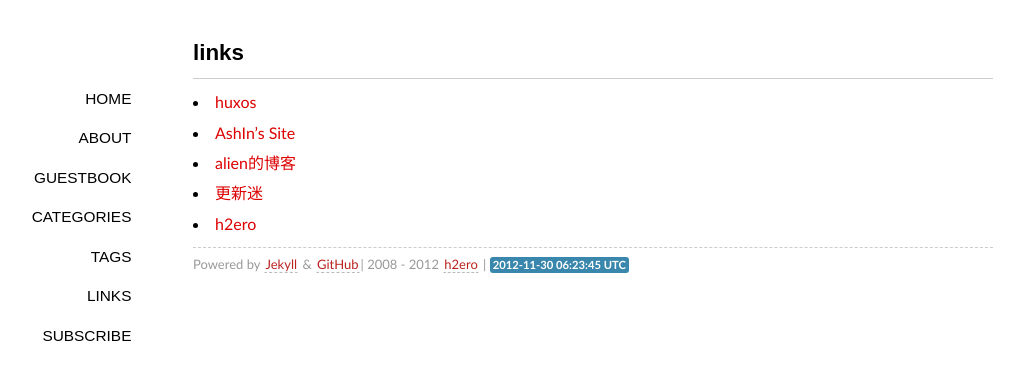
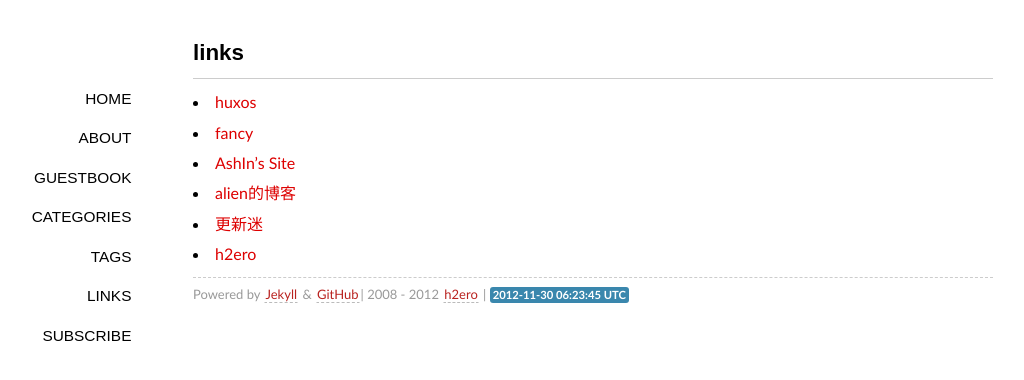
Before and after one commit to h2ero/h2ero.github.com, a Jekyll site: the page built from links/index.md, in a window 1280 px wide. Shown: the top 380 px of the page, without its empty margins (47-1071 px from the left). Built offline with Jekyll 4.4.1, drawn with Linux system fonts in a browser that asks for light colours; some web fonts are replaced; Markdown is read by kramdown in place of the engine named in the settings; comment, search, counter and statistics services are not loaded.

Commit message:
add fancy blog link

```diff
--- a/links/index.md
+++ b/links/index.md
@@ -5,6 +5,7 @@ comments: yes
 ---
 
 + [huxos](http://blog.huxos.org/)
++ [fancy](http://fancycedar.info/)
 + [AshIn's Site](http://ashin.sinaapp.com/)
 + [alien的博客](http://alienblog.net/)
 + [更新迷](http://www.54luren.com/)
```
